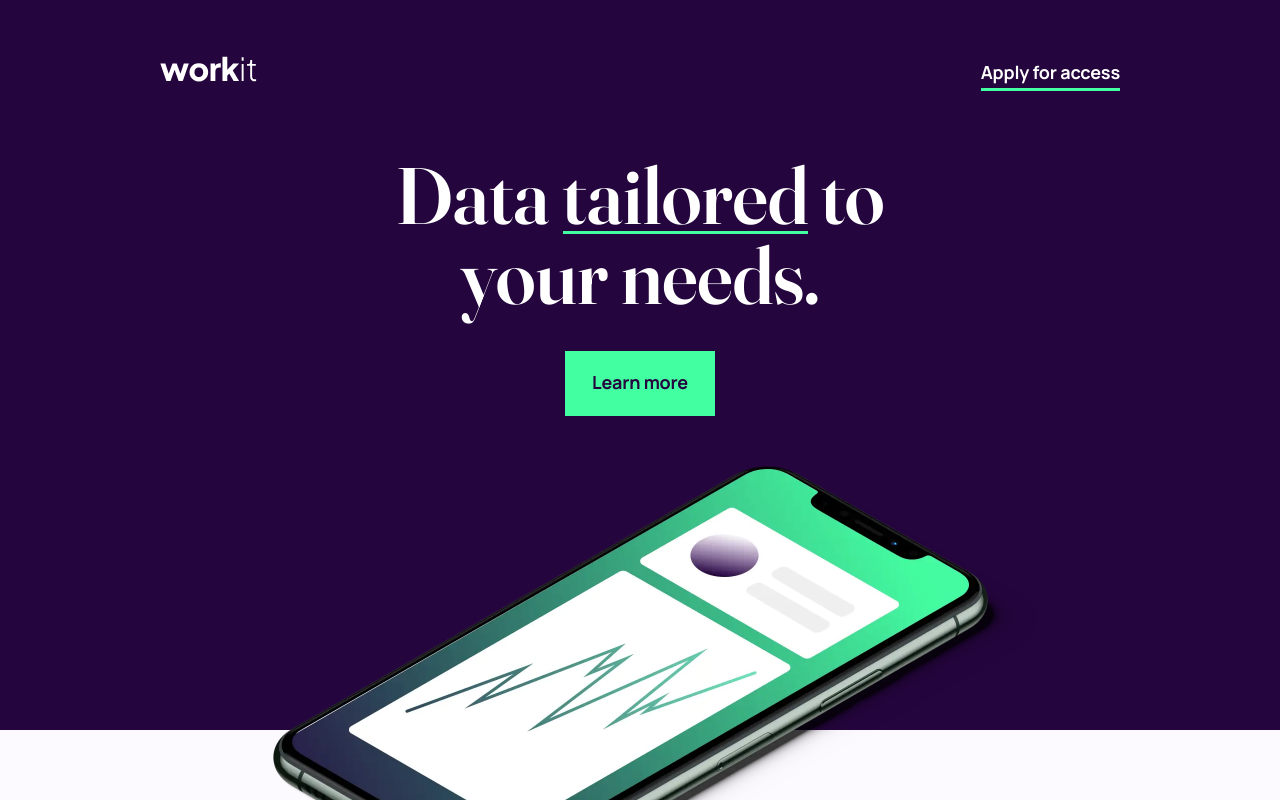
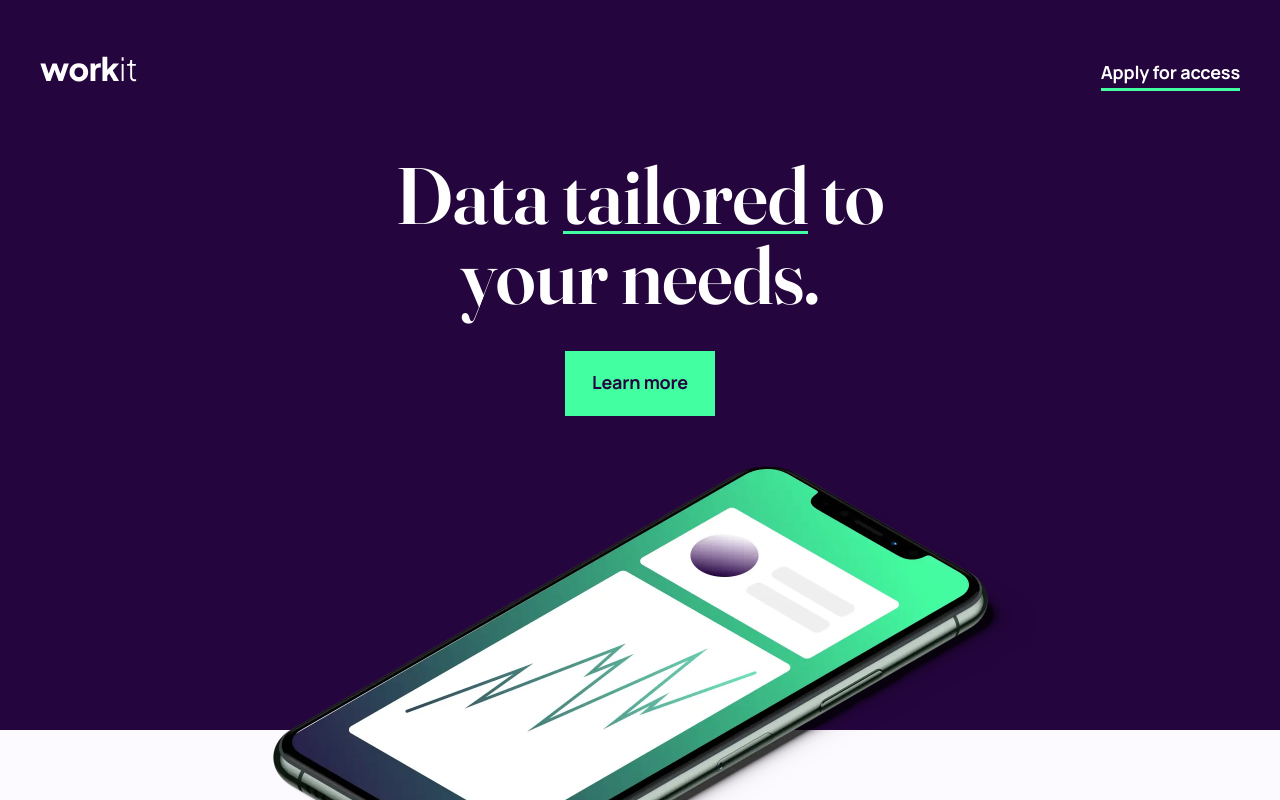
Before and after one commit to mauLovera/frontend-mentor--workit-landing-page, a Next.js app: page / in a window 1280 px wide. Shown: the top 800 px of the page. Built offline with nearby package versions, Linux system fonts and the light colour scheme.

Commit message:
update: global padding

```diff
--- a/src/app/layout.tsx
+++ b/src/app/layout.tsx
@@ -16,10 +16,8 @@ export default function RootLayout({
   children: React.ReactNode
 }>) {
   return (
-    <html lang="en">
-      <body
-        className={`${sans.variable} ${serif.variable} flex min-h-screen flex-col bg-white px-4 pb-16 pt-8 font-sans text-body sm:px-10 md:px-20 md:pt-14 xl:px-[160px]`}
-      >
+    <html lang="en" className={`${sans.variable} ${serif.variable}`}>
+      <body className="flex min-h-screen flex-col bg-white px-4 pb-16 pt-8 font-sans text-body sm:px-10 md:px-10 lg:pt-14 2xl:px-[165px]">
         <div className="absolute left-0 top-0 -z-10 h-[481px] w-screen bg-primary sm:h-[540px] md:h-[730px]" />
         <div className="absolute left-0 top-[392px] -z-20 h-[1070.71px] w-screen bg-off-white sm:top-[403px] sm:h-[920.73px] md:top-[504px] md:h-[930px]" />
         <Header />
--- a/tailwind.config.ts
+++ b/tailwind.config.ts
@@ -31,9 +31,12 @@ const config: Config = {
       "body-sm": ["16px", "28px"],
     },
     extend: {
+      screens: {
+        "2xl": "1440px"
+      },
       fontFamily: {
-        sans: ['var(--font-sans)'],
-        serif: ['var(--font-serif)'],
+        sans: ["var(--font-sans)"],
+        serif: ["var(--font-serif)"],
       },
     },
   },
```
